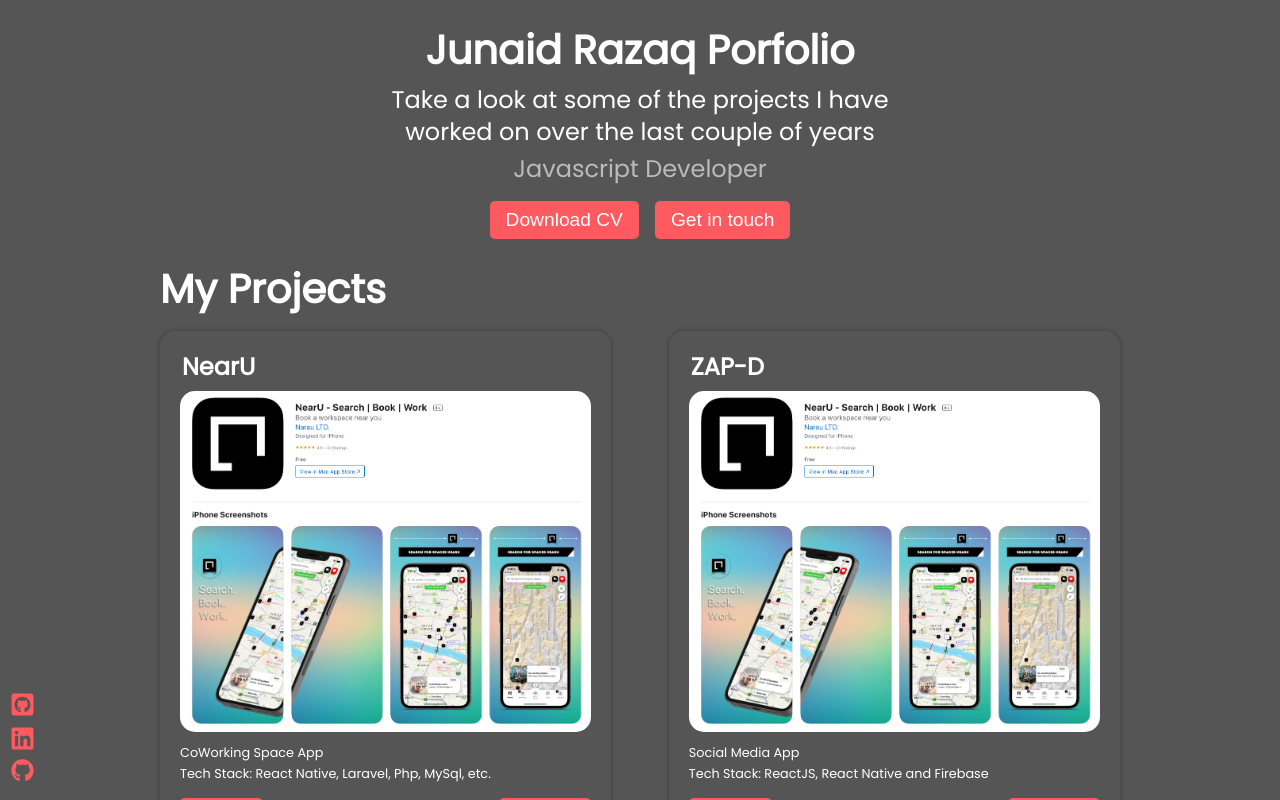
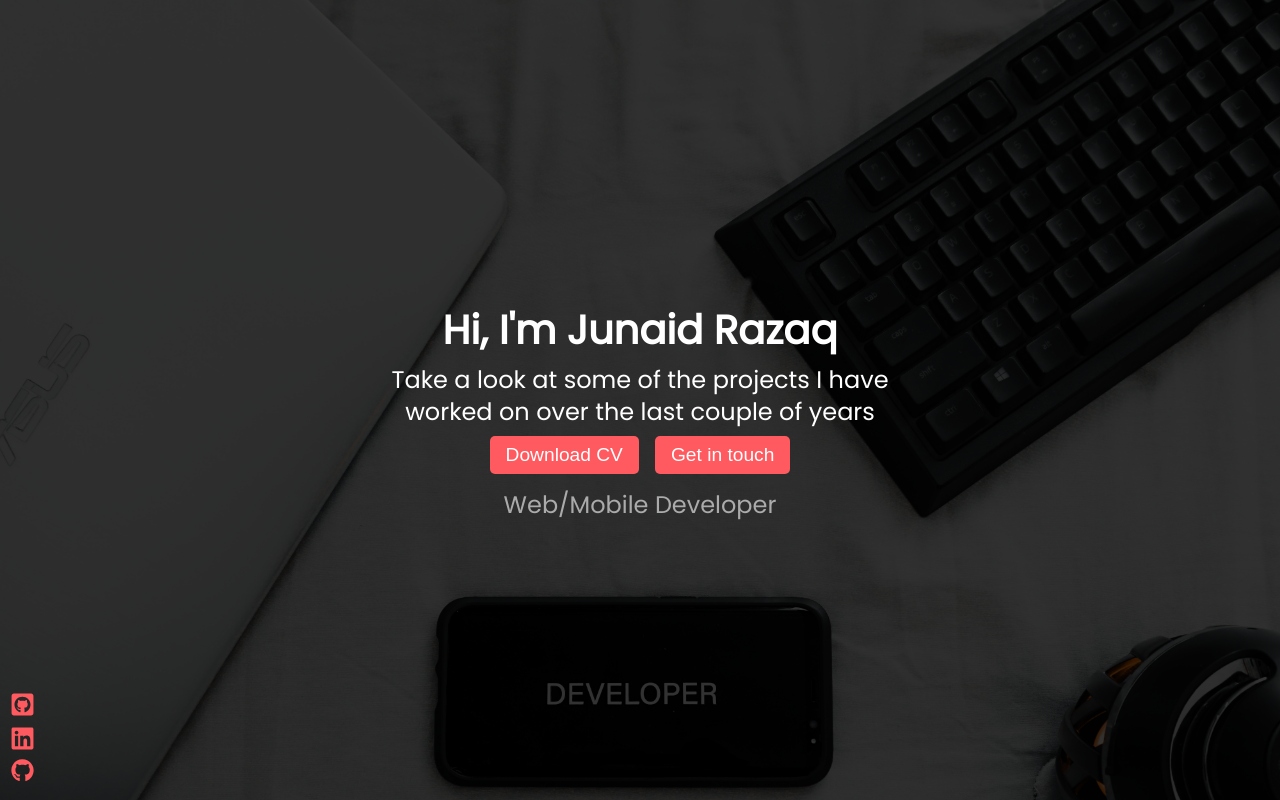
Before and after one commit to junaidrazaq/Portfolio_V2, a React (Create React App) app: page / in a window 1280 px wide. Shown: the top 800 px of the page. Built offline with nearby package versions, Linux system fonts and the light colour scheme.

Commit message:
added_bg_image_to_landing_page

```diff
--- a/src/components/header/header.css
+++ b/src/components/header/header.css
@@ -7,8 +7,20 @@
   padding-top: 1rem;
 }
 
+.background_image {
+  background-image: url(../../assets/Images/background_image.jpg);
+  background-size: cover;
+  background-position: top;
+  min-height: 100%;
+  height: 100vh;
+  position: relative;
+  background-size: cover;
+  box-shadow: inset 0 0 0 2000px rgba(0, 0, 0, 0.8);
+  min-width: 100%;
+}
+
 .header_job_title {
-  margin-top: 5px;
+  margin-top: 15px;
 }
 
 .header_buttons {
@@ -17,7 +29,7 @@
   align-items: center;
   flex-direction: row;
   gap: 1rem;
-  margin-top: 1rem;
+  margin-top: 0.5rem;
 }
 
 .header_social_media {
--- a/src/components/header/index.jsx
+++ b/src/components/header/index.jsx
@@ -29,8 +29,10 @@ const Header = () => {
 
   // RENDER
   return (
-    <div className="container header_container">
-      <h1> Junaid Razaq Porfolio</h1>
+    <>
+      {/* <div className="background_image" /> */}
+      <div className="container header_container background_image">
+        <h1>Hi, I'm Junaid Razaq</h1>
 
         <div className="header_social_media">
           <div // Github Work Link
@@ -62,15 +64,16 @@ const Header = () => {
           </h2>
         </div>
 
-      <div className="header_job_title">
-        <h3 className="light">Javascript Developer</h3>
-      </div>
-
         <div className="header_buttons">
           <button onClick={() => _onDownload()}>Download CV</button>
           <button onClick={() => _onContact()}>Get in touch</button>
         </div>
+
+        <div className="header_job_title">
+          <h3 className="light">Web/Mobile Developer</h3>
         </div>
+      </div>
+    </>
   );
 };
 
```
Also changed, not shown: src/assets/Images/background_image.jpg (added). Lines whose indentation alone changed are shown as unchanged.
